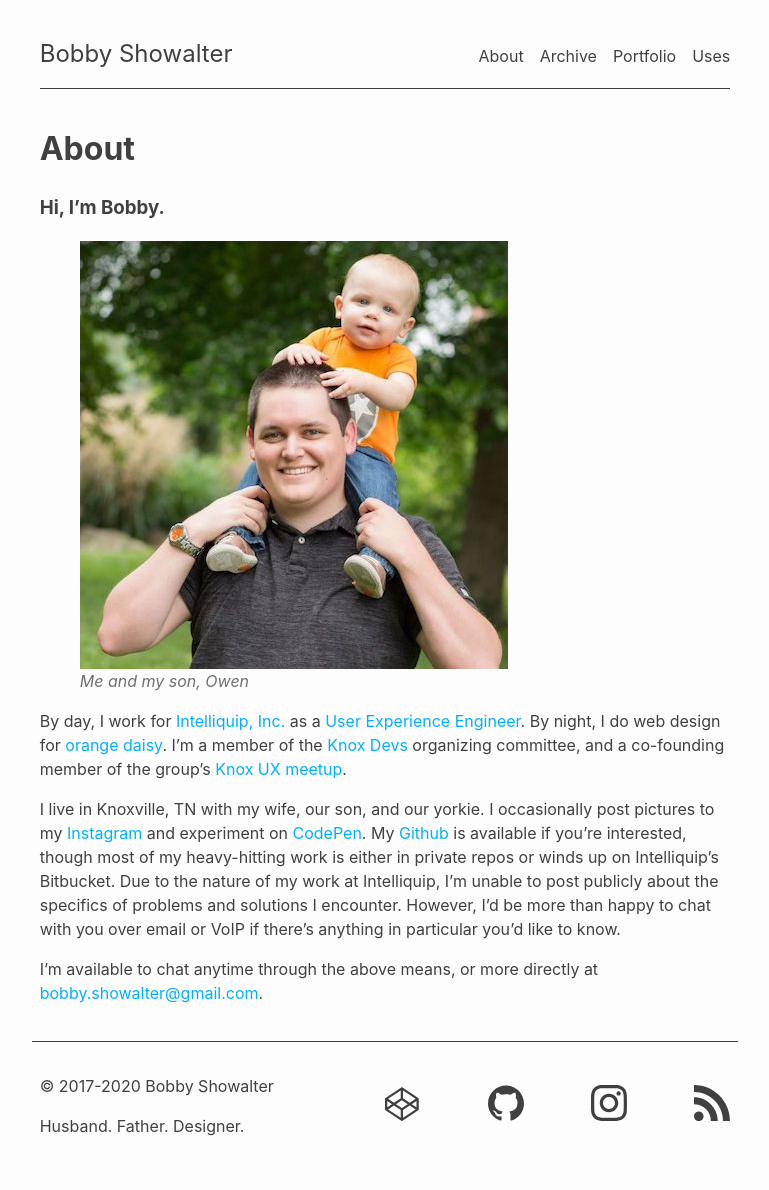
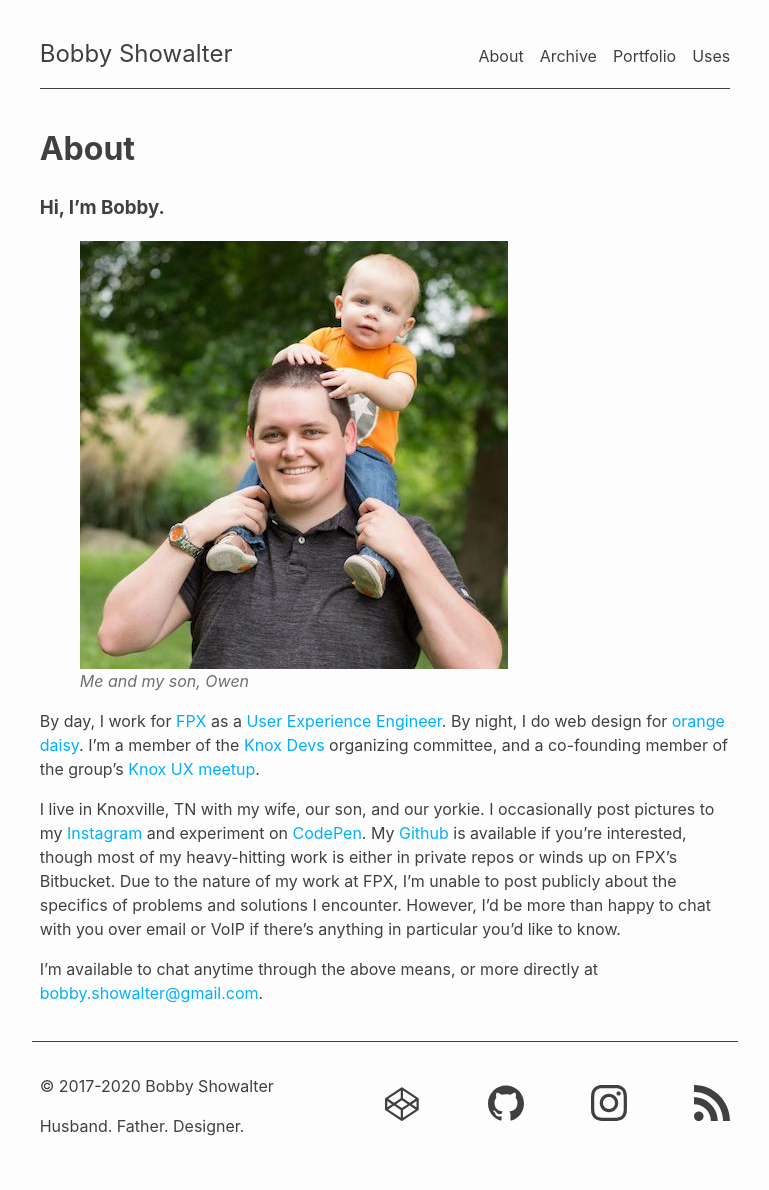
Before and after one commit to orangedaisy/bshowco, a Jekyll site: the page built from about.md, in a window 1280 px wide. Shown: the whole page, without its empty margins (255-1024 px from the left). Built offline with Jekyll 4.4.1, drawn with Linux system fonts in a browser that asks for light colours.

Commit message:
Update 'Intelliquip' => 'FPX' wherever makes sense

```diff
--- a/about.md
+++ b/about.md
@@ -9,22 +9,21 @@ permalink: /about/
 {% include figure.html src='/assets/images/profile-picture.jpg' alt='Picture of
 Bobby and his son Owen' caption='Me and my son, Owen' %}
 
-By day, I work for [Intelliquip,
-Inc.](https://www.intelliquip.com) as a [User Experience Engineer](/what-i-do/).
-By night, I do web design for [orange daisy](https://www.orangedaisy.co). I'm a
-member of the [Knox Devs](https://www.knoxdevs.com) organizing committee, and a
-co-founding member of the group's [Knox UX
-meetup](https://knoxdevs.com/groups/#knox_ux).
+By day, I work for [FPX](https://www.fpx.com) as a [User Experience
+Engineer](/what-i-do/).  By night, I do web design for [orange
+daisy](https://www.orangedaisy.co). I'm a member of the [Knox
+Devs](https://www.knoxdevs.com) organizing committee, and a co-founding member
+of the group's [Knox UX meetup](https://knoxdevs.com/groups/#knox_ux).
 
 I live in Knoxville, TN with my wife, our son, and our yorkie. I occasionally
 post pictures to my [Instagram](https://www.instagram.com/bobbyshowalter/) and
 experiment on [CodePen](https://www.codepen.io/bobbyshowalter/). My
 [Github](https://github.com/orangedaisy/) is available if you're interested,
 though most of my heavy-hitting work is either in private repos or winds up on
-Intelliquip's Bitbucket. Due to the nature of my work at Intelliquip, I'm unable
-to post publicly about the specifics of problems and solutions I encounter.
-However, I'd be more than happy to chat with you over email or VoIP if there's
-anything in particular you'd like to know.
+FPX's Bitbucket. Due to the nature of my work at FPX, I'm unable to post
+publicly about the specifics of problems and solutions I encounter.  However,
+I'd be more than happy to chat with you over email or VoIP if there's anything
+in particular you'd like to know.
 
 I'm available to chat anytime through the above means, or more directly at
 [bobby.showalter@gmail.com](mailto:bobby.showalter@gmail.com).
```
Also changed, not shown: _posts/2018-04-17-ltb-photography-and-admin-ux.md (+5 -5 lines), _posts/2018-06-03-multiple-layouts-made-easy-with-css-grid.md (+3 -3 lines), what-i-do.md (+1 -1 lines).
